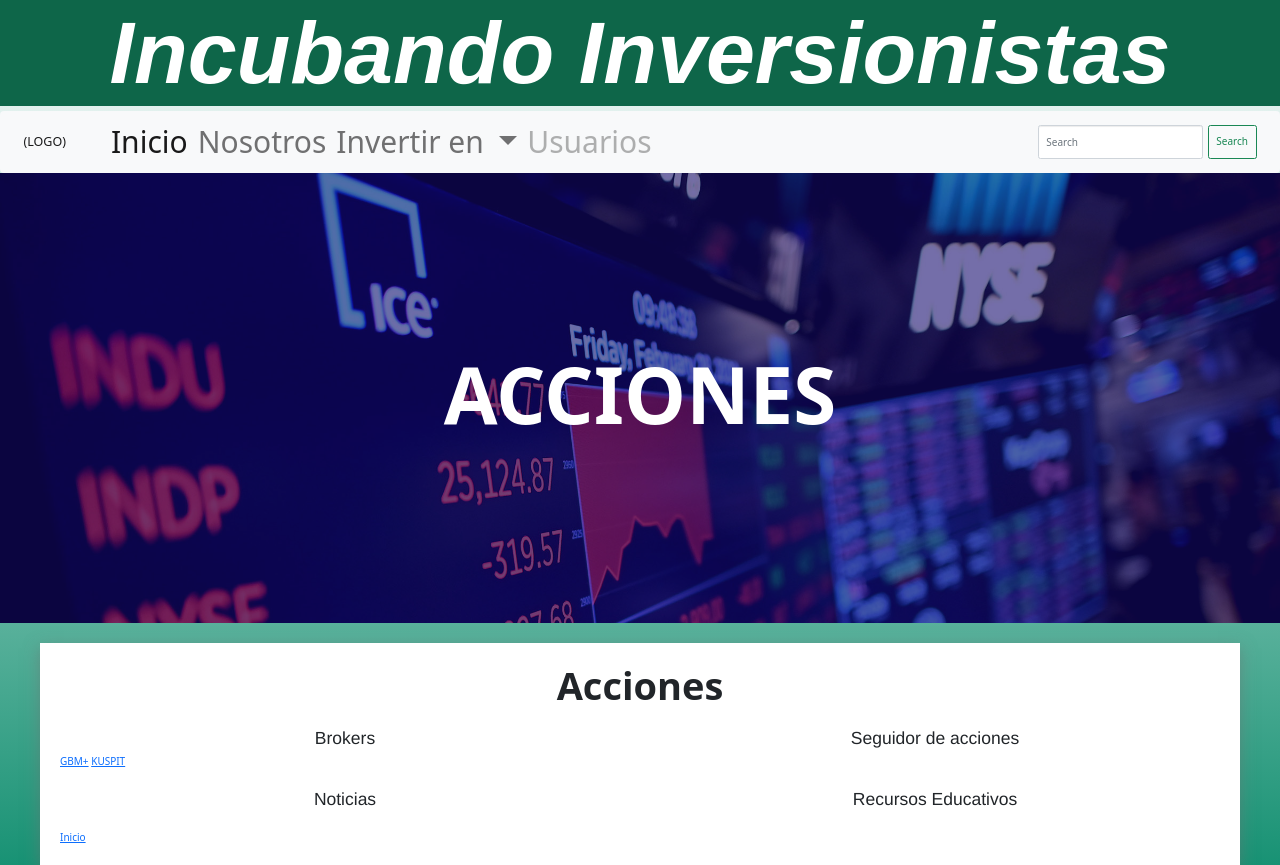
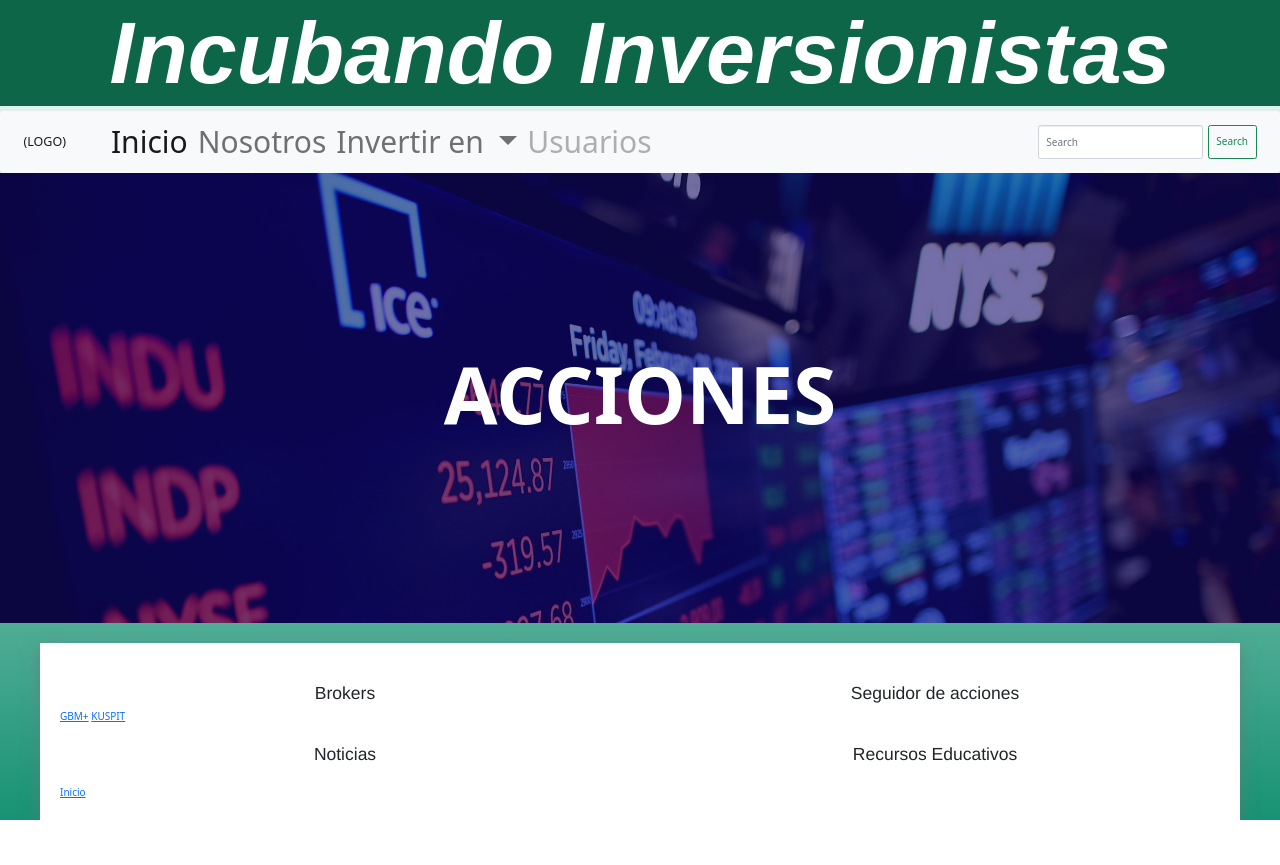
Before and after one commit to XavierJEG/Incubando_Inversionistas, a plain HTML site: page acciones.html in a window 1280 px wide. After the commit the page ends 820 px from the top, so only its background shows below. Drawn offline with nearby package versions, Linux system fonts and the light colour scheme; a web font is replaced by a local one.

Commit message:
Se eliminó el h2 del título principal

```diff
--- a/acciones.html
+++ b/acciones.html
@@ -85,7 +85,7 @@
     </section>
 
     <main class="contenedor sombra">
-        <h2>Acciones</h2>
+
         <div class="servicios">
         <section class="servicio">
             <h3>Brokers</h3>
@@ -106,8 +106,8 @@
         </section>
         </div>
 
-    <a href="index.html">Inicio</a>
-  </main>
+      <a href="index.html">Inicio</a>
+    </main>
 </body>
 
 </html>
```
